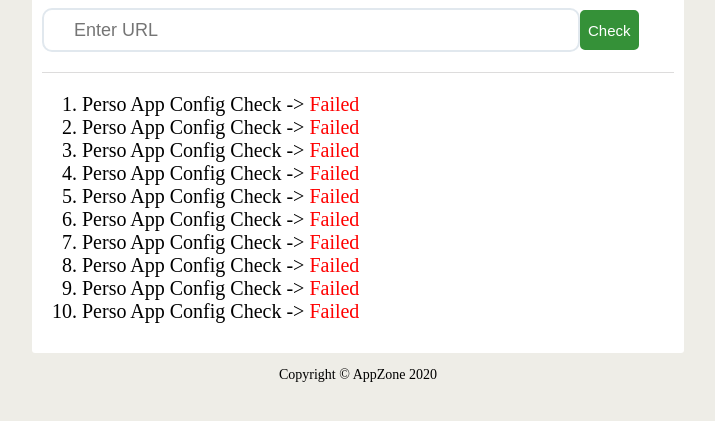
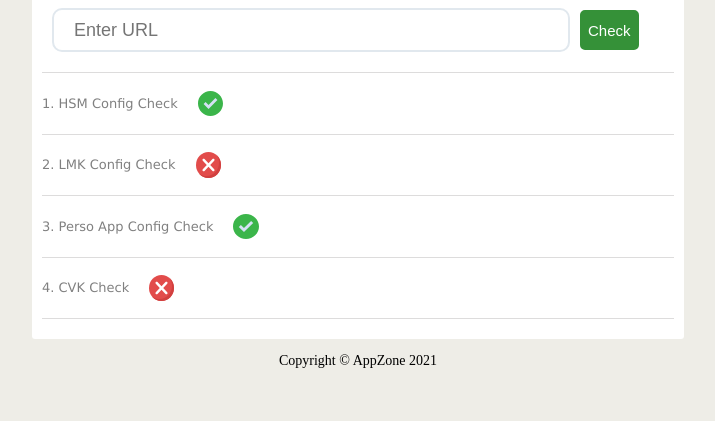
Before and after one commit to Horbarz/MiddlewareCheckClient, a plain HTML site: page index.html in a window 1280 px wide. Shown: the part 327-748 px from the top of the page, without its empty margins (282-997 px from the left). Drawn offline with Linux system fonts and the light colour scheme.

Commit message:
AddedResult UI

```diff
--- a/css/main.css
+++ b/css/main.css
@@ -6,6 +6,19 @@
   background-color: #fff;
   border-radius: 3px;
 }
+.watermark{
+  display: flex;
+  align-items: center;
+  justify-content: center;
+}
+.watermark_img{
+  height: 20%;
+  width: 20%;
+  opacity: 0.2;
+  margin: 0;
+  padding: 0;
+  justify-content: center;
+}
 body {
   background-color: #eeede7;
 }
@@ -13,6 +26,9 @@ body {
   width: 100px;
   height: 100px;
   justify-content: center;
+}
+.img_center{
+
 }
 
 .center {
@@ -30,13 +46,15 @@ body {
   font-size: 18px;
   border-radius: 10px;
   border: 2px solid #e1e8ee;
-  padding: 0px 30px;
+  padding: 0px 20px;
   margin-top: 10px;
   margin-bottom: 10px;
+  margin-left: 10px;
   height: 40px;
   -webkit-appearance: none;
 }
 .btn {
+  margin-left: 10px;
   font-size: 15px;
   height: 40px;
   border-radius: 5px;
@@ -74,3 +92,18 @@ ol {
 .result {
   color: red;
 }
+.result_check{
+  display: flex;
+  align-items: center;
+  justify-content: left;
+}
+.result_check > p{
+  font-size: 13px;
+  color: gray;
+  padding-right: 20px;
+  font-family: 'Lucida Sans', 'Lucida Sans Regular', 'Lucida Grande', 'Lucida Sans Unicode', Geneva, Verdana, sans-serif;
+}
+.result_icon{
+  width: 4%;
+  height: 4%;
+}
--- a/index.html
+++ b/index.html
@@ -6,16 +6,17 @@
         </title>
         <link rel="stylesheet" type="text/css" media="screen" href="css/main.css" />
         <link rel="stylesheet" type="text/css" href="css/font-awesome.min.css"/>
-
-
     </head>
     <body>
         <div class="header">
             <h3>Prime Middleware Check</h3>
         </div>
         <div class="container">
+            <div class="watermark">
+                <!-- <img class="watermark_img" src="assets/clipboard.svg"/> -->
+                <img class="img_center" alt="bankLogo" src="assets/gtblogo.png">
+            </div>
             <div>
-                <img class="center" alt="bankLogo" src="assets/gtblogo.png">
             </div>
             <div>
                 <form>
@@ -24,25 +25,32 @@
             </div>
             <div class="finalOutput">
                 <hr />
-                <ol>
-                    <li>Perso App Config Check -> <span class="result">Failed</span></li>
-                    <li>Perso App Config Check -> <span class="result">Failed</span></li>
-                    <li>Perso App Config Check -> <span class="result">Failed</span></li>
-                    <li>Perso App Config Check -> <span class="result">Failed</span></li>
-                    <li>Perso App Config Check -> <span class="result">Failed</span></li>
-                    <li>Perso App Config Check -> <span class="result">Failed</span></li>
-                    <li>Perso App Config Check -> <span class="result">Failed</span></li>
-                    <li>Perso App Config Check -> <span class="result">Failed</span></li>
-                    <li>Perso App Config Check -> <span class="result">Failed</span></li>
-                    <li>Perso App Config Check -> <span class="result">Failed</span></li>
-
-                </ol>
+                <div class="result_check">
+                    <p>1. HSM Config Check</p>
+                    <img class="result_icon" src="assets/check.svg" />
+                </div>
+                <hr />
+                <div class="result_check">
+                    <p>2. LMK Config Check</p>
+                    <img class="result_icon" src="assets/cancel.svg" />
+                </div>
+                <hr />
+                <div class="result_check">
+                    <p>3. Perso App Config Check</p>
+                    <img class="result_icon" src="assets/check.svg" />
+                </div>
+                <hr />
+                <div class="result_check">
+                    <p>4. CVK Check</p>
+                    <img class="result_icon" src="assets/cancel.svg" />
+                </div>
+                <hr />
             </div>
 
         </div>
         <div class="footer">
             <p>
-                Copyright &copy; AppZone 2020
+                Copyright &copy; AppZone 2021
             </p>
         </div>
 
```
Also changed, not shown: assets/cancel.svg (added), assets/check.svg (added), assets/clipboard.svg (added).
